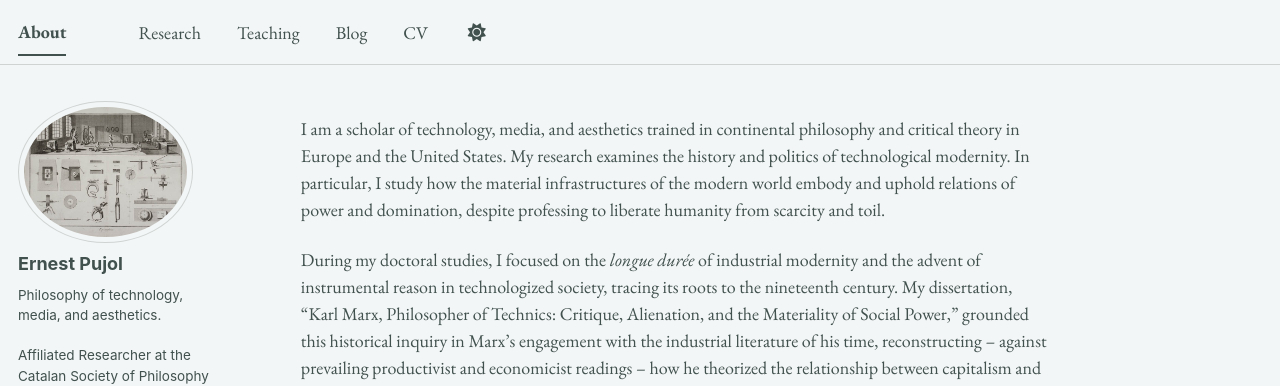
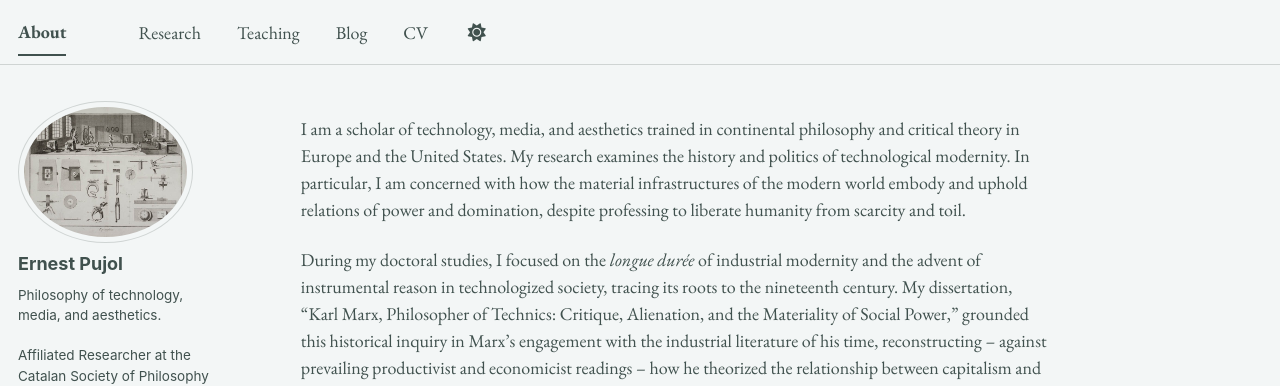
Before and after one commit to epujol90/epujol90.github.io, a Jekyll site: the page built from _pages/about.md, in a window 1280 px wide and 1069 px high. Shown: the top 386 px of the window. Built offline with Jekyll 4.4.1, drawn with Linux system fonts in a browser that asks for light colours; some web fonts are replaced; a script bundle is joined from its source files by our own code; library files that are not in the unit come from our copies.

Commit message:
Update about.md

```diff
--- a/_pages/about.md
+++ b/_pages/about.md
@@ -6,7 +6,7 @@ redirect_from:
   - /about/
   - /about.html
 ---
-I am a scholar of technology, media, and aesthetics trained in continental philosophy and critical theory in Europe and the United States. My research examines the history and politics of technological modernity. In particular, I study how the material infrastructures of the modern world embody and uphold relations of power and domination, despite professing to liberate humanity from scarcity and toil.
+I am a scholar of technology, media, and aesthetics trained in continental philosophy and critical theory in Europe and the United States. My research examines the history and politics of technological modernity. In particular, I am concerned with how the material infrastructures of the modern world embody and uphold relations of power and domination, despite professing to liberate humanity from scarcity and toil.
 
 During my doctoral studies, I focused on the _longue durée_ of industrial modernity and the advent of instrumental reason in technologized society, tracing its roots to the nineteenth century. My dissertation, “Karl Marx, Philosopher of Technics: Critique, Alienation, and the Materiality of Social Power,” grounded this historical inquiry in Marx’s engagement with the industrial literature of his time, reconstructing -- against prevailing productivist and economicist readings -- how he theorized the relationship between capitalism and modern technological transformations. I argued that Marx’s account of industrial development, though largely misunderstood by the Marxist tradition, presciently identified in the capitalist "subsumption" of the labor process the basis of the technocratic logic that mediates human-machine entanglements in advanced industrial society. I contend that this key organizing principle of capitalist modernity has not only steered the general course of the so-called information age but has also reasserted itself with renewed vigor in the contemporary AI project -- particularly in its claim to expand human autonomy by automating judgment and reason.
 
```
